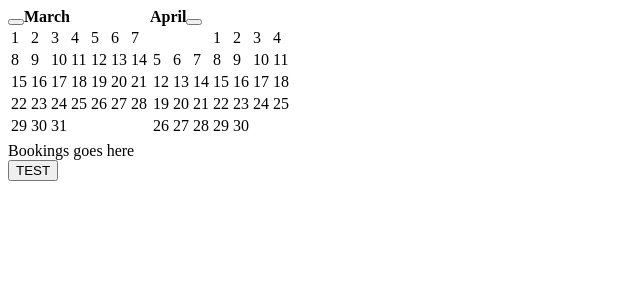
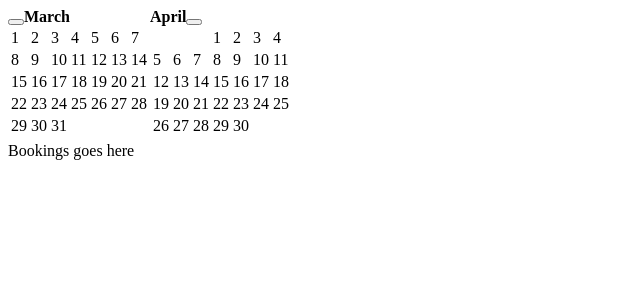
Before and after one commit to Navi-n-B/Bookings-Calendar, a React app: page / in a window 1280 px wide. Shown: the top 300 px of the page, without its empty margins (0-640 px from the left). Built offline with nearby package versions, Linux system fonts and the light colour scheme; no server answers; the HTML template or start-up script is replaced by a standard one.

Commit message:
removed test button

```diff
--- a/client/src/components/App.jsx
+++ b/client/src/components/App.jsx
@@ -44,7 +44,6 @@ class App extends React.Component {
       <div>
         <Calendar reservations={this.state.reservations}/>
         <Bookings />
-        <button onClick={this.getRoomData.bind(this)}>TEST</button>
       </div>
     )
   }
```
Also changed, not shown: 2 other files (tests, documents, lock files or other folders).
